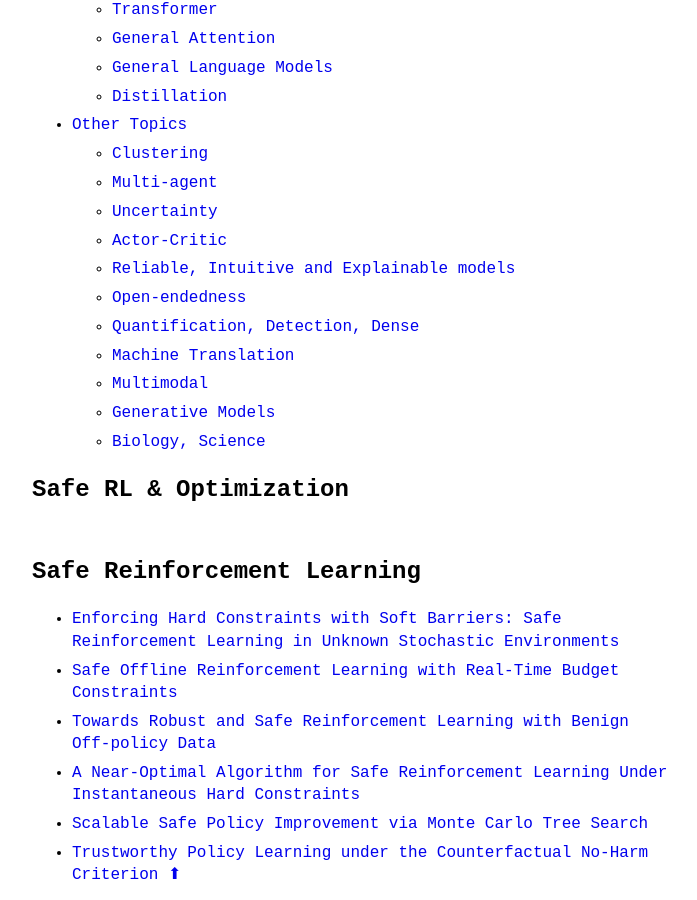
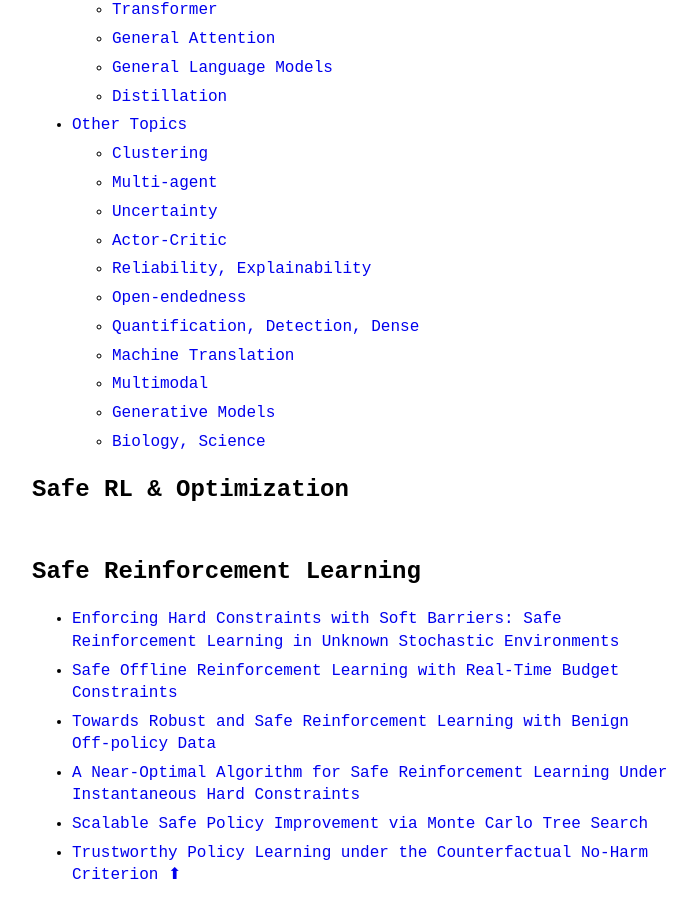
Before and after one commit to theinsideview/theinsideview.github.io, a Jekyll site: the page built from _posts/2023-07-23-icml.md, in a window 1280 px wide and 900 px high, scrolled down 1264 px. Shown: the whole window, without its empty margins (288-985 px from the left). Built offline with Jekyll 4.4.1, drawn with Linux system fonts in a browser that asks for light colours.

Commit message:
Update 2023-07-23-icml.md

```diff
--- a/_posts/2023-07-23-icml.md
+++ b/_posts/2023-07-23-icml.md
@@ -45,7 +45,7 @@
     * [Multi-agent](#multi-agent)
     * [Uncertainty](#uncertainty)
     * [Actor-Critic](#actor-critic)
-    * [Reliable, Intuitive and Explainable models](#reliable-intuitive-and-explainable-models)
+    * [Reliability, Explainability](#reliability-explainability)
     * [Open-endedness](#open-endedness)
     * [Quantification, Detection, Dense](#quantification-detection-dense)
     * [Machine Translation](#machine-translation)
```
